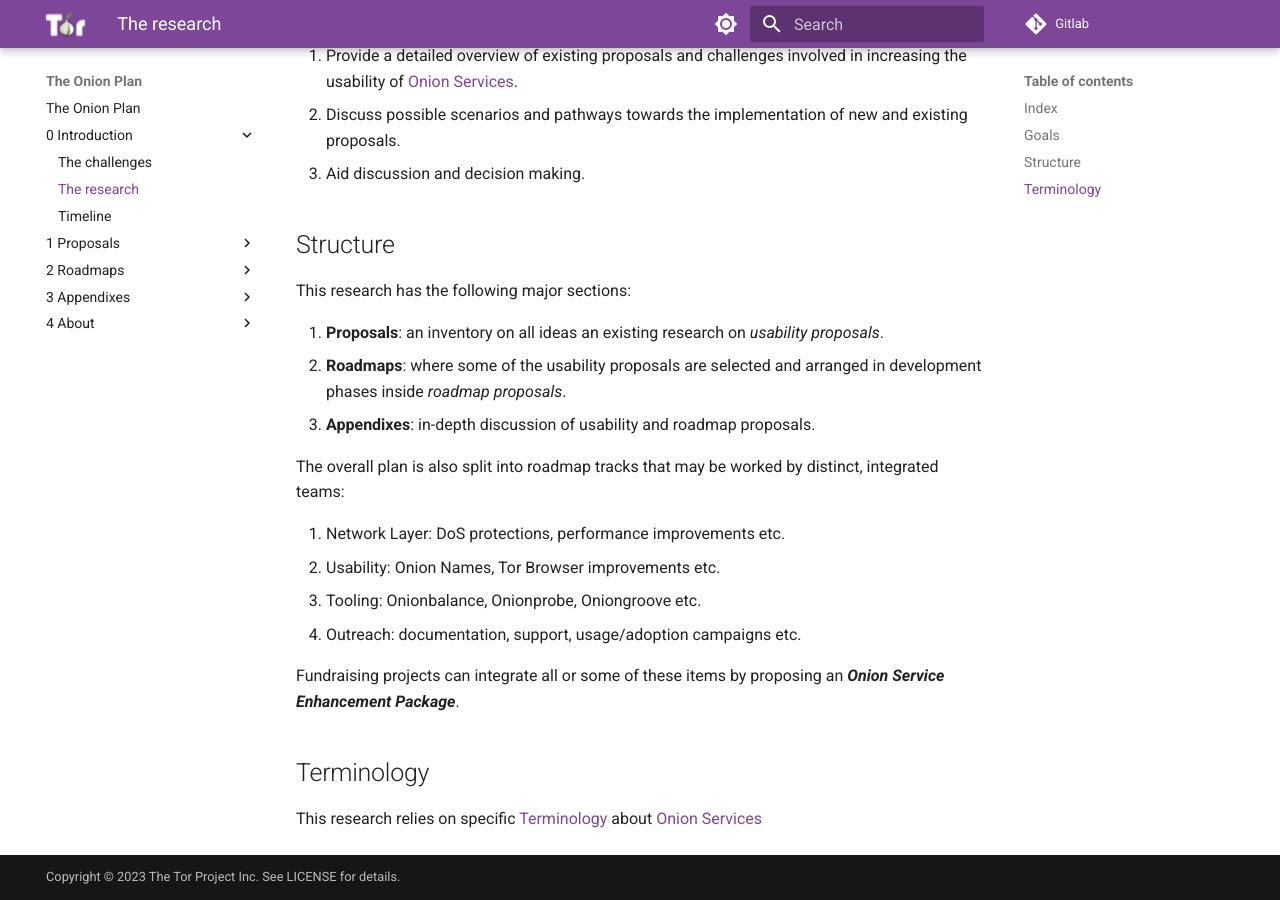
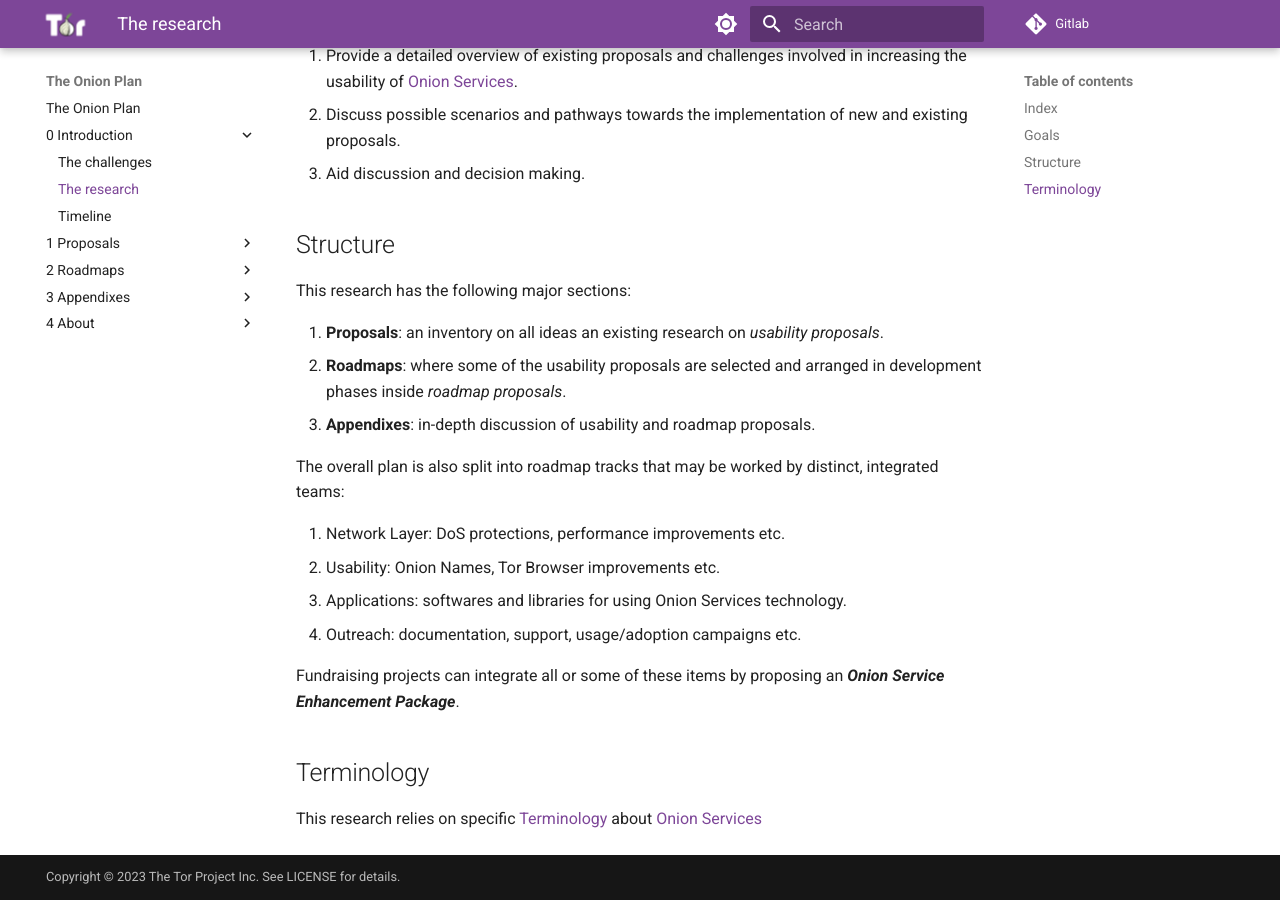
Before and after one commit to offsoc/onionplan, an MkDocs documentation site: the page built from docs/0 - Introduction/Research.md, in a window 1280 px wide and 900 px high, scrolled down 613 px. Built offline with MkDocs 1.6.1 and Material for MkDocs 9.7.7, drawn with Linux system fonts in a browser that asks for light colours.

Commit message:
Fix: rename Tooling track to Applications

```diff
--- a/docs/0 - Introduction/Research.md
+++ b/docs/0 - Introduction/Research.md
@@ -38,7 +38,7 @@ distinct, integrated teams:
 
 1. Network Layer: DoS protections, performance improvements etc.
 2. Usability: Onion Names, Tor Browser improvements etc.
-3. Tooling: Onionbalance, Onionprobe, Oniongroove etc.
+3. Applications: softwares and libraries for using Onion Services technology.
 4. Outreach: documentation, support, usage/adoption campaigns etc.
 
 Fundraising projects can integrate all or some of these items by proposing an
```
Also changed, not shown: docs/2 - Roadmaps/06 - Roadmap: Applications.md (renamed from docs/2 - Roadmaps/06 - Roadmap: Tooling.md, +1 -1 lines).
